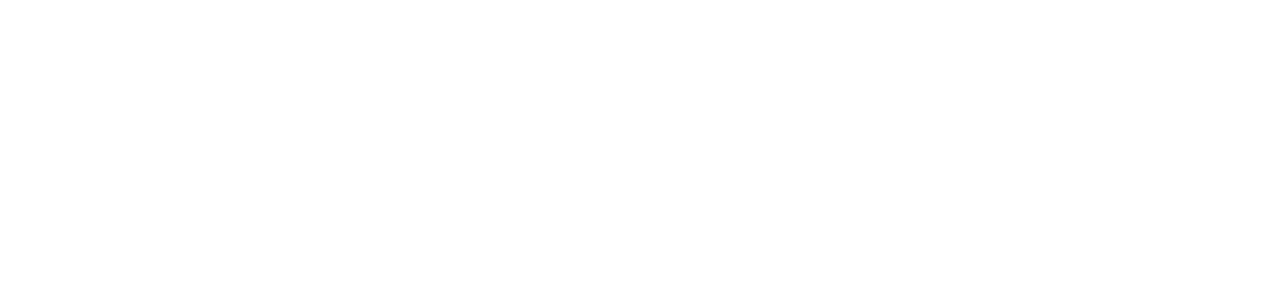
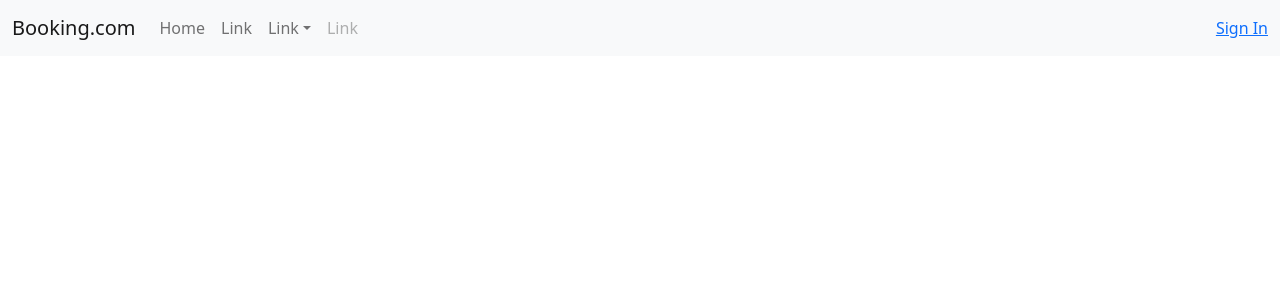
Before and after one commit to gopinathsjsu/team-project-code_team15, a React (Create React App) app in the folder HotelBooking/hotelbookingfrontend/: page / in a window 1280 px wide. Shown: the top 300 px of the page. Built offline with nearby package versions, Linux system fonts and the light colour scheme.

Commit message:
Adding Navbar

```diff
--- a/HotelBooking/hotelbookingfrontend/package.json
+++ b/HotelBooking/hotelbookingfrontend/package.json
@@ -6,7 +6,9 @@
     "@testing-library/jest-dom": "^5.16.3",
     "@testing-library/react": "^12.1.4",
     "@testing-library/user-event": "^13.5.0",
+    "bootstrap": "^5.1.3",
     "react": "^18.0.0",
+    "react-bootstrap": "^2.2.3",
     "react-dom": "^18.0.0",
     "react-scripts": "5.0.0",
     "web-vitals": "^2.1.4"
--- a/HotelBooking/hotelbookingfrontend/src/App.js
+++ b/HotelBooking/hotelbookingfrontend/src/App.js
@@ -1,11 +1,15 @@
 import logo from './logo.svg';
 import './App.css';
+import NavBar from './NavBar';
 
 function App() {
   return (
+
     <div className="App">
+      <NavBar></NavBar>
 
     </div>
+
   );
 }
 
--- a/HotelBooking/hotelbookingfrontend/src/NavBar.js
+++ b/HotelBooking/hotelbookingfrontend/src/NavBar.js
@@ -1,10 +1,44 @@
 
 import React from 'react'
-
+import { Button, Navbar,Container,Nav,NavDropdown ,Form,FormControl } from 'react-bootstrap'
 export default function NavBar() {
-  return (
-    <div>
-
-    </div>
-  )
+    return (
+<Navbar bg="light" expand="lg">
+  <Container fluid>
+    <Navbar.Brand href="#">Booking.com</Navbar.Brand>
+    <Navbar.Toggle aria-controls="navbarScroll" />
+    <Navbar.Collapse id="navbarScroll">
+      <Nav
+        className="me-auto my-2 my-lg-0"
+        style={{ maxHeight: '100px' }}
+        navbarScroll
+      >
+        <Nav.Link href="#action1">Home</Nav.Link>
+        <Nav.Link href="#action2">Link</Nav.Link>
+        <NavDropdown title="Link" id="navbarScrollingDropdown">
+          <NavDropdown.Item href="#action3">Action</NavDropdown.Item>
+          <NavDropdown.Item href="#action4">Another action</NavDropdown.Item>
+          <NavDropdown.Divider />
+          <NavDropdown.Item href="#action5">
+            Something else here
+          </NavDropdown.Item>
+        </NavDropdown>
+        <Nav.Link href="#" disabled>
+          Link
+        </Nav.Link>
+      </Nav>
+      {/* <Form className="d-flex">
+        <FormControl
+          type="search"
+          placeholder="Search"
+          className="me-2"
+          aria-label="Search"
+        />
+        <Button variant="outline-success">Search</Button>
+      </Form> */}
+      <a className='d-flex' style={{"cursor":"pointer"}}>Sign In</a>
+    </Navbar.Collapse>
+  </Container>
+</Navbar>
+    )
 }
--- a/HotelBooking/hotelbookingfrontend/src/index.js
+++ b/HotelBooking/hotelbookingfrontend/src/index.js
@@ -3,6 +3,8 @@
 import './index.css';
 import App from './App';
 import reportWebVitals from './reportWebVitals';
+import 'bootstrap/dist/css/bootstrap.min.css';
+import 'bootstrap/dist/js/bootstrap.bundle.min';
 
 ReactDOM.render(
   <React.StrictMode>
```
Also changed, not shown: 1 other file (tests, documents, lock files or other folders).
